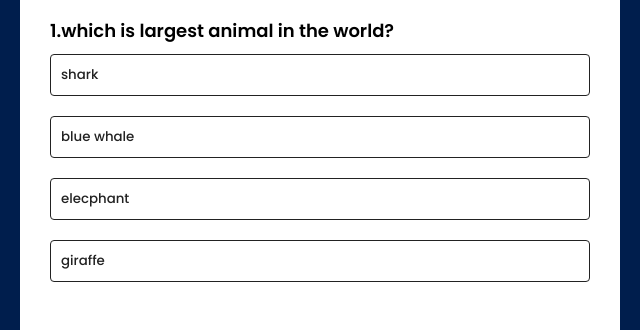
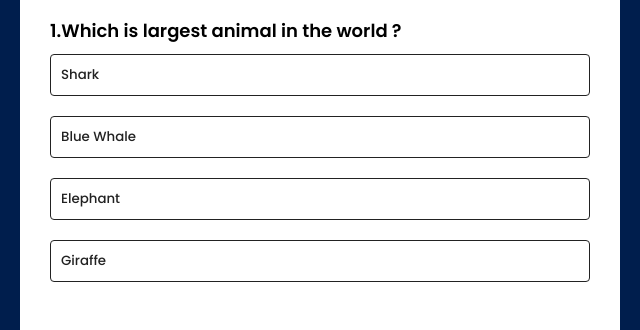
Before and after one commit to YashrajKamble/Quiz-App, a plain HTML site: page index.html in a window 1280 px wide. Shown: the part 197-527 px from the top of the page, 320-960 px from the left. Drawn offline with Linux system fonts and the light colour scheme.

Commit message:
spell check

```diff
--- a/index.html
+++ b/index.html
@@ -13,7 +13,7 @@
     <link rel="stylesheet" href="responsiceness.css">
     <link rel="icon" type="image/x-icon"
         href="https://www.commonsense.org/sites/default/files/png/2022-08/quizizz-icon.png">
-    <title>Quiz App</title>
+    <title>Quizz App</title>
 </head>
 
 <body>
@@ -24,7 +24,7 @@
     <div class="app">
         <h1>Simple Quiz</h1>
         <div class="quiz">
-            <h2 id="questions">Questions goes here</h2>
+            <h2 id="questions">Questions Goes Here</h2>
             <div id="answer-buttons">
                 <button class="btn">Answer-1</button>
                 <button class="btn">Answer-2</button>
--- a/script.js
+++ b/script.js
@@ -1,38 +1,38 @@
 const questions = [
     {
-        question: "which is largest animal in the world?",
+        question: "Which is largest animal in the world ?",
         answer: [
-            { text: "shark", correct: false },
-            { text: "blue whale", correct: true },
-            { text: "elecphant", correct: false },
-            { text: "giraffe", correct: false },
+            { text: "Shark", correct: false },
+            { text: "Blue Whale", correct: true },
+            { text: "Elephant", correct: false },
+            { text: "Giraffe", correct: false },
         ]
     },
     {
-        question: "which is largest country in the world?",
+        question: "Which is largest country in the world ?",
         answer: [
-            { text: "vatican city", correct: true },
-            { text: "bhutan", correct: false },
-            { text: "nepal", correct: false },
-            { text: "shri lanka", correct: false },
+            { text: "Vatican City", correct: true },
+            { text: "Bhutan", correct: false },
+            { text: "Nepal", correct: false },
+            { text: "Shri Lanka", correct: false },
         ]
     },
     {
-        question: "which is largest desert in the world?",
+        question: "Which is largest desert in the world ?",
         answer: [
-            { text: "kolhari", correct: false },
-            { text: "gobi", correct: false },
-            { text: "sahara", correct: false },
-            { text: "antartica", correct: true },
+            { text: "Kolhari", correct: false },
+            { text: "Gobi", correct: false },
+            { text: "Sahara", correct: false },
+            { text: "Antartica", correct: true },
         ]
     },
     {
-        question: "which is smallest continent in the world?",
+        question: "Which is smallest continent in the world ?",
         answer: [
-            { text: "asia", correct: false },
-            { text: "australia", correct: true },
-            { text: "antartica", correct: false },
-            { text: "africa", correct: false },
+            { text: "Asia", correct: false },
+            { text: "Australia", correct: true },
+            { text: "Antartica", correct: false },
+            { text: "Africa", correct: false },
         ]
     }
 ]
@@ -92,12 +92,12 @@ function selectAnswer(e) {
         }
         button.disabled = true;
     });
-    nextButton.style.display = "block"
+    nextButton.style.display = "block";
 }
 
 function showScore() {
     resetState();
-    questionElement.innerHTML = `You scored ${score} oot of ${questions.length}!`;
+    questionElement.innerHTML = `You scored ${score} out of ${questions.length}!`;
     nextButton.innerHTML = "play again";
     nextButton.style.display = "block";
 }
```
